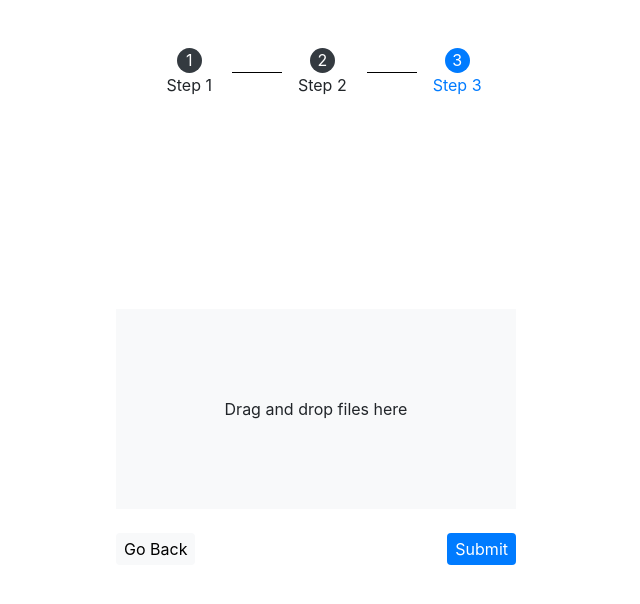
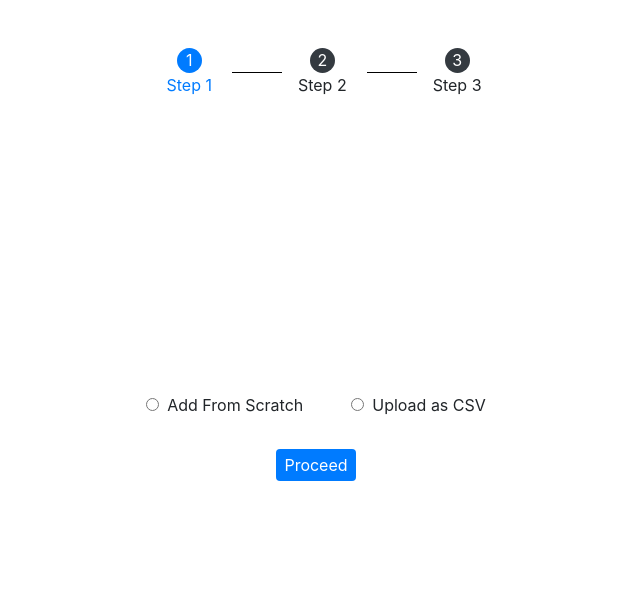
Before and after one commit to atul21middha/property-form-demo, a React (Create React App) app: page / in a window 1280 px wide. Shown: the top 604 px of the page, without its empty margins (324-964 px from the left). Built offline with nearby package versions, Linux system fonts and the light colour scheme.

Commit message:
working on form

```diff
--- a/src/modules/PropertyForm/FormDetails/index.js
+++ b/src/modules/PropertyForm/FormDetails/index.js
@@ -53,7 +53,7 @@ const FormDetails = ({formFillType, onMoveToNextStep, onMoveToPrevStep}) => {
   };
 
   const onSaveEvent = () => {
-    onMoveToNextStep()
+    onMoveToNextStep(2, {address, bedrooms, bathrooms, description})
   };
 
   const handleDisableCondition = () => {
--- /dev/null
+++ b/src/modules/PropertyForm/OutputScreen/index.js
@@ -0,0 +1,46 @@
+import React from 'react';
+
+const OutputScreen = ({formData, onResetForm}) => {
+  const {address, bedrooms, bathrooms, description, images} = formData;
+  return (
+    <div>
+      <div className='font-weight-bold h4'>Form Output:</div>
+      <div className='d-flex align-items-center mt-5'>
+        <div className='font-weight-bold'>Address:</div>
+        <div className='ml-3'>{address}</div>
+      </div>
+
+      <div className='d-flex align-items-center mt-3'>
+        <div className='font-weight-bold'>Bedrooms:</div>
+        <div className='ml-3'>{bedrooms}</div>
+      </div>
+
+      <div className='d-flex align-items-center mt-3'>
+        <div className='font-weight-bold'>Bathrooms:</div>
+        <div className='ml-3'>{bathrooms}</div>
+      </div>
+
+      {description &&
+      <div className='d-flex align-items-center mt-3'>
+        <div className='font-weight-bold'>Description:</div>
+        <div className='ml-3'>{description}</div>
+      </div>}
+
+      {images.length > 0 &&
+      <div className='d-flex align-items-center flex-wrap mt-3'>
+        {images.map((file, index) => (
+          <div className='w-50 p-2' key={index}>
+            <img src={file.preview} alt='uploads' height={100} width={100}/>
+          </div>
+        ))}
+      </div>}
+
+      <div className='d-flex align-items-center justify-content-center mt-4'>
+        <button className='bg-light rounded border-0 py-1 px-2' onClick={onResetForm}>Reset Form</button>
+      </div>
+
+    </div>
+  );
+};
+
+export default OutputScreen;
--- a/src/modules/PropertyForm/Stepper.js
+++ b/src/modules/PropertyForm/Stepper.js
@@ -10,7 +10,7 @@ const Stepper = ({step}) => {
   return (
     <div className='d-flex align-items-center mb-4'>
       {steps.map((item, index) => (
-        <div className='d-flex align-items-center'>
+        <div className='d-flex align-items-center' key={index}>
         <div className='d-flex flex-column align-items-center justify-content-center ml-3'>
           <div className={`${step === item.slug ? 'bg-primary' : 'bg-dark'}`}
                style={{height: 25, width: 25, borderRadius: '50%', textAlign: 'center', color: '#fff'}}>{item.slug}
--- a/src/modules/PropertyForm/UploadImages/index.js
+++ b/src/modules/PropertyForm/UploadImages/index.js
@@ -1,12 +1,12 @@
 import React, {useState} from 'react';
 import {useDropzone} from "react-dropzone";
 
-const UploadImages = ({onMoveToPrevStep}) => {
-  const [files, setFiles] = useState([]);
+const UploadImages = ({onMoveToPrevStep, onSubmitForm}) => {
+  const [images, setImages] = useState([]);
   const [featuredImage, setFeaturedImage] = useState('');
 
   const {getRootProps, getInputProps} = useDropzone({
-    accept: 'image/*, .pdf',
+    accept: 'image/*',
     multiple: true,
     maxFiles: 4,
     onDrop: acceptedFiles => {
@@ -18,7 +18,7 @@ const UploadImages = ({onMoveToPrevStep}) => {
           preview: URL.createObjectURL(file),
         };
       });
-      setFiles(uploads);
+      setImages(uploads);
     },
   });
 
@@ -30,21 +30,25 @@ const UploadImages = ({onMoveToPrevStep}) => {
     }
   };
 
+  const handleSubmit = () => {
+    onSubmitForm(images)
+  };
+
   return (
     <div className='flex-grow-1 d-flex flex-column justify-content-center'>
 
       <div {...getRootProps({className: 'dropzone'})}>
         <input {...getInputProps()} />
         <div className='bg-light border-info d-flex align-items-center justify-content-center'
-             style={{minWidth: 400, minHeight: 200}}>
+             style={{minWidth: 400, minHeight: 150}}>
           Drag and drop files here
         </div>
       </div>
 
-      {files.length > 0 &&
+      {images.length > 0 &&
       <div className='d-flex align-items-center flex-wrap mt-3'>
-        {files.map((file, index) => (
-          <div className='w-50 p-2'>
+        {images.map((file, index) => (
+          <div className='w-50 p-2 text-center' key={index}>
             <img src={file.preview} alt='uploads' height={100} width={100}/>
             <div className='mt-2'>
               <input type="checkbox" checked={featuredImage === file.id}
@@ -54,9 +58,9 @@ const UploadImages = ({onMoveToPrevStep}) => {
           </div>
         ))}
       </div>}
-      <div className='d-flex align-items-center justify-content-between mt-4'>
+      <div className='d-flex align-items-center justify-content-between mt-3'>
         <button className='bg-light rounded border-0 py-1 px-2' onClick={onMoveToPrevStep}>Go Back</button>
-        <button className='bg-primary text-white rounded border-0 py-1 px-2'>Submit</button>
+        <button className='bg-primary text-white rounded border-0 py-1 px-2' onClick={handleSubmit}>Submit</button>
       </div>
     </div>
   );
--- a/src/modules/PropertyForm/index.js
+++ b/src/modules/PropertyForm/index.js
@@ -3,15 +3,20 @@ import FormFillingOptions from "./FormFillingOptions";
 import FormDetails from "./FormDetails";
 import UploadImages from "./UploadImages";
 import Stepper from "./Stepper";
+import OutputScreen from "./OutputScreen";
 
 const PropertyForm = () => {
-  const [step, setStep] = useState(3);
+  const [step, setStep] = useState(1);
   const [formFillType, setFormFillType] = useState('');
+  const[formData, setFormData] = useState(null);
 
   const onMoveToNextStep = (callStep, data) => {
-    setStep(step + 1)
+    setStep(step + 1);
     if (callStep === 1) {
       setFormFillType(data);
+    }
+    if(callStep === 2) {
+      setFormData(data)
     }
   };
 
@@ -19,13 +24,24 @@ const PropertyForm = () => {
     setStep(step - 1)
   };
 
+  const onSubmitForm = (images) => {
+    setFormData({...formData, images});
+    setStep(0);
+  };
+
+  const onResetForm = () => {
+    setFormData(null);
+    setStep(1)
+  };
+
   return (
-    <div className='d-flex flex-column align-items-center justify-content-center h-100'>
-      <Stepper step={step}/>
+    <div className='d-flex flex-column align-items-center  h-100'>
+      {step !== 0 && <Stepper step={step}/>}
       {step === 1 && <FormFillingOptions onMoveToNextStep={onMoveToNextStep}/>}
       {step === 2 && <FormDetails formFillType={formFillType} onMoveToPrevStep={onMoveToPrevStep}
                                   onMoveToNextStep={onMoveToNextStep}/>}
-      {step === 3 && <UploadImages onMoveToPrevStep={onMoveToPrevStep}/>}
+      {step === 3 && <UploadImages onMoveToPrevStep={onMoveToPrevStep} onSubmitForm={onSubmitForm}/>}
+      {step === 0 && <OutputScreen formData={formData} onResetForm={onResetForm}/>}
     </div>
   );
 };
```
